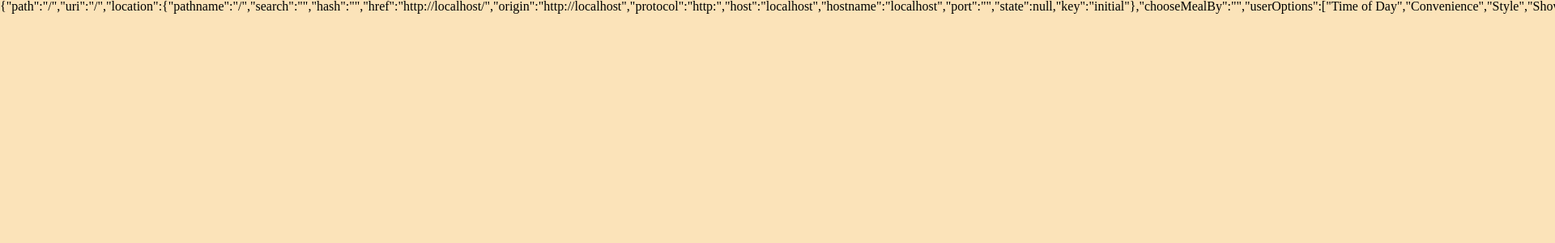
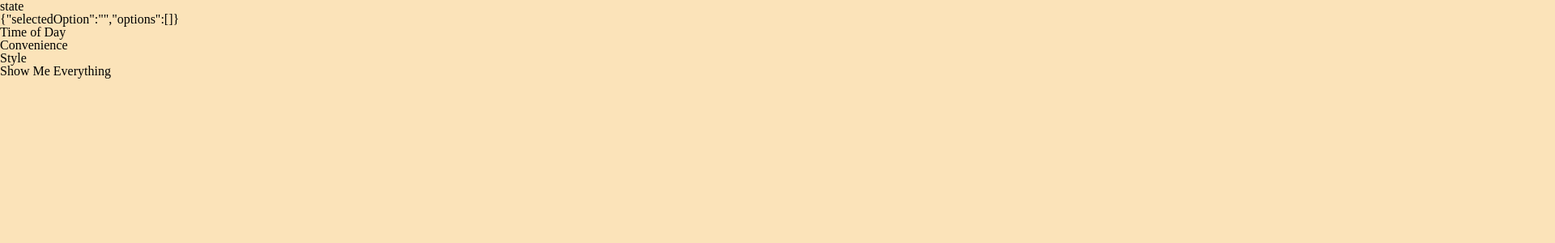
Before and after one commit to reganoneill/recipes, a React (Vite) app: page / in a window 1280 px wide. Shown: the top 300 px of the page at 81% size, 1920 px wide, since content can reach past the window. Built offline with nearby package versions, Linux system fonts and the light colour scheme.

Commit message:
updates reducer to correctly update store

```diff
--- a/package.json
+++ b/package.json
@@ -54,6 +54,7 @@
     "react": "^16.12.0",
     "react-dom": "^16.12.0",
     "react-redux": "^7.1.3",
-    "redux": "^4.0.5"
+    "redux": "^4.0.5",
+    "redux-thunk": "^2.3.0"
   }
 }
--- a/src/actionCreators/mealChooser.ts
+++ b/src/actionCreators/mealChooser.ts
@@ -1,3 +1,3 @@
-export default function chooseMeal(option: string) {
+export default function chooseMealBy(option: string) {
   return { type: "CHOOSE_MEAL_BY", payload: option };
 }
--- a/src/components/ChooseMealBy.tsx
+++ b/src/components/ChooseMealBy.tsx
@@ -1,12 +1,13 @@
 import React from "react";
 import { RouteComponentProps } from "@reach/router";
 import { connect, ConnectedProps } from "react-redux";
-import { Dispatch } from "redux";
+// import { Dispatch } from "redux"; //TODO: get this working
 import chooseMeal from "../actionCreators/mealChooser";
 
 interface IProps {
   chooseMealBy: string;
   userOptions: string[];
+  setMealBy: any;
 }
 interface IState {
   selectedOption: string;
@@ -15,75 +16,41 @@ interface IState {
 
 type MostProps = IProps & IState & RouteComponentProps<any>;
 
-//
-// const mapStateToProps = (state: MostProps) => ({
-//   chooseMealBy: state.chooseMealBy,
-//   userOptions: state.userOptions
-// });
-
-// const mapDispatchToProps = (dispatch: any) => ({
-//   setMealBy(meal: string) {
-//     dispatch(chooseMeal(meal));
-//   }
-// });
-
-// const connector = connect(mapStateToProps, mapDispatchToProps);
-
-// type PropsFromRedux = ConnectedProps<typeof connector>;
-
-// type Props = PropsFromRedux & MostProps;
-//
 class ChooseMealBy extends React.Component<MostProps> {
   public state: IState = {
     selectedOption: "",
     options: []
   };
 
-  //   public static getDerivedStateFromProps({
-  //     chooseMealBy,
-  //     userOptions
-  //   }: Props): { selectedOption: string; options: string[] } {
-  //     if (userOptions.length) {
-  //       return {
-  //         selectedOption: chooseMealBy ? chooseMealBy : "",
-  //         options: userOptions
-  //       };
-  //     }
-
-  //     return {
-  //       selectedOption: chooseMealBy ? chooseMealBy : "",
-  //       options: [
-  //         "Time of Day",
-  //         "Convenience",
-  //         "Style",
-  //         "Just show me everything you got"
-  //       ]
-  //     };
-  //   }
-  public static getDerivedStateFromProps(props: MostProps) {
-    console.log("props:", props);
-    return {
-      selectedOption: "",
-      options: [
-        "Time of Day",
-        "Convenience",
-        "Style",
-        "Just show me everything you got"
-      ]
-    };
+  public static getDerivedStateFromProps(nextProps: MostProps, prevState: any) {
+    console.log("props:", nextProps);
+    return nextProps.chooseMealBy === prevState.chooseMealBy
+      ? {}
+      : { selectedOption: nextProps.chooseMealBy };
   }
 
   public render() {
     const { selectedOption, options } = this.state;
     return (
-      <pre>
-        <code>{JSON.stringify(this.props)}</code>
-      </pre>
+      <div>
+        <p>state</p>
+        <pre>
+          <code>{JSON.stringify(this.state)}</code>
+        </pre>
+        <ul>
+          {this.props.userOptions.map((item, idx) => {
+            return (
+              <li key={idx} onClick={() => this.props.setMealBy(item)}>
+                {item}
+              </li>
+            );
+          })}
+        </ul>
+      </div>
     );
   }
 }
 
-//
 const mapStateToProps = (state: MostProps) => ({
   chooseMealBy: state.chooseBy.chooseMealBy,
   userOptions: state.chooseBy.userOptions
@@ -96,6 +63,3 @@ const mapDispatchToProps = (dispatch: any) => ({
 });
 
 export default connect(mapStateToProps, mapDispatchToProps)(ChooseMealBy);
-
-// export default ChooseMealBy;
-// export default connector(ChooseMealBy);
--- a/src/reducers/mealChooser.ts
+++ b/src/reducers/mealChooser.ts
@@ -11,7 +11,7 @@ export default function mealChooser(
     case "CHOOSE_MEAL_BY": {
       return {
         ...state,
-        ...action.payload
+        chooseMealBy: action.payload
       };
     }
     default:
--- a/src/store.ts
+++ b/src/store.ts
@@ -1,18 +1,11 @@
-import { createStore } from "redux";
+import { createStore, applyMiddleware, compose } from "redux";
+import thunk from "redux-thunk";
+
 import reducer from "./reducers/index";
 
-const devTools = () => {
-  const toolsExist =
-    (window as any).__REDUX_DEVTOOLS_EXTENSION__ &&
-    (window as any).__REDUX_DEVTOOLS_EXTENSION__();
+const composeEnhancers =
+  (window as any).__REDUX_DEVTOOLS_EXTENSION_COMPOSE__ || compose;
 
-  if (toolsExist) {
-    return (window as any).__REDUX_DEVTOOLS_EXTENSION__();
-  }
+const AppStore = createStore(reducer, composeEnhancers(applyMiddleware(thunk)));
 
-  return (f: any) => f;
-};
-
-const store = createStore(reducer, devTools());
-
-export default store;
+export default AppStore;
```
Also changed, not shown: 1 other file (tests, documents, lock files or other folders).
